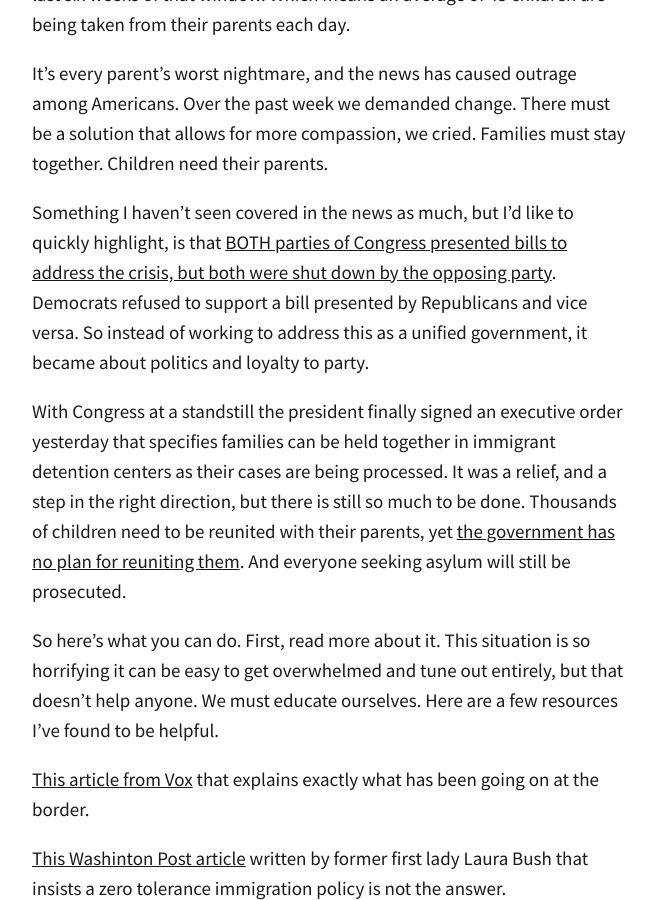
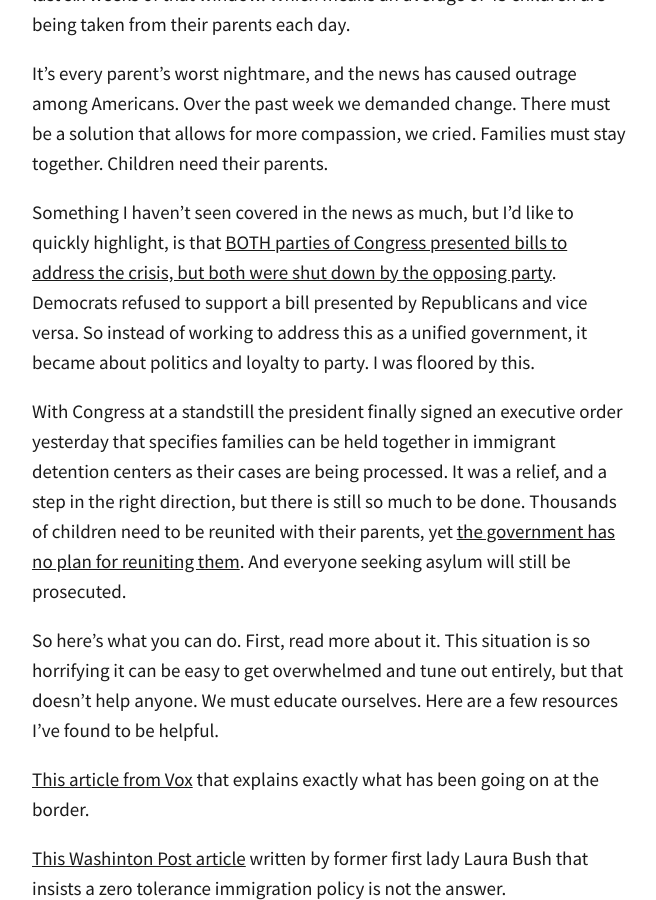
Before and after one commit to totiffany/totiffany.github.io, a Jekyll site: the page built from _posts/2018-06-20-Reuniting-Families-At-The-Border.md, in a window 1280 px wide and 900 px high, scrolled down 1160 px. Shown: the whole window, without its empty margins (308-964 px from the left). Built offline with Jekyll 4.4.1, drawn with Linux system fonts in a browser that asks for light colours; our own code applies the rules of GitHub Pages for plain Markdown files; comment, search, counter and statistics services are not loaded.

Commit message:
Update 2018-06-20-Reuniting-Families-At-The-Border.md

```diff
--- a/_posts/2018-06-20-Reuniting-Families-At-The-Border.md
+++ b/_posts/2018-06-20-Reuniting-Families-At-The-Border.md
@@ -21,7 +21,7 @@ Between October 2017 and May 2018, [at least 2,700 children have been split from
 
 It's every parent's worst nightmare, and the news has caused outrage among Americans. Over the past week we demanded change. There must be a solution that allows for more compassion, we cried. Families must stay together. Children need their parents.
 
-Something I haven't seen covered in the news as much, but I'd like to quickly highlight, is that [BOTH parties of Congress presented bills to address the crisis, but both were shut down by the opposing party](http://thehill.com/homenews/senate/393069-schumer-rejects-gop-proposal-to-address-border-crisis). Democrats refused to support a bill presented by Republicans and vice versa. So instead of working to address this as a unified government, it became about politics and loyalty to party.
+Something I haven't seen covered in the news as much, but I'd like to quickly highlight, is that [BOTH parties of Congress presented bills to address the crisis, but both were shut down by the opposing party](http://thehill.com/homenews/senate/393069-schumer-rejects-gop-proposal-to-address-border-crisis). Democrats refused to support a bill presented by Republicans and vice versa. So instead of working to address this as a unified government, it became about politics and loyalty to party. I was floored by this.
 
 With Congress at a standstill the president finally signed an executive order yesterday that specifies families can be held together in immigrant detention centers as their cases are being processed. It was a relief, and a step in the right direction, but there is still so much to be done. Thousands of children need to be reunited with their parents, yet [the government has no plan for reuniting them](https://www.vox.com/2018/6/20/17484300/read-trump-executive-order-family-separation-immigration-full-text). And everyone seeking asylum will still be prosecuted.
 
```
